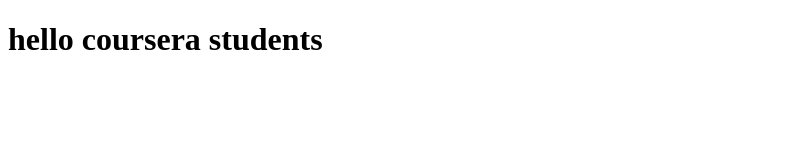
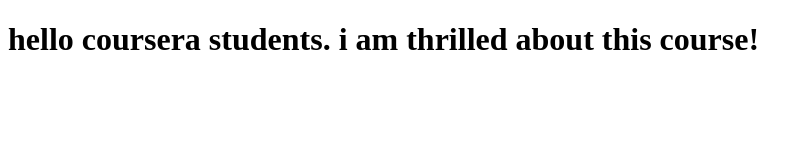
Before and after one commit to ritika-code/angular, a plain HTML site: page index.html in a window 1280 px wide. Shown: the whole page, without its empty margins (0-811 px from the left). Drawn offline with Linux system fonts and the light colour scheme.

Commit message:
next version of webfile

```diff
--- a/index.html
+++ b/index.html
@@ -5,7 +5,7 @@
     <title> hello coursera</title>
   </head>
   <body>
-    <h1> hello coursera students</h1>
+    <h1> hello coursera students. i am thrilled about this course!</h1>
 
   </body>
 </html>
```
